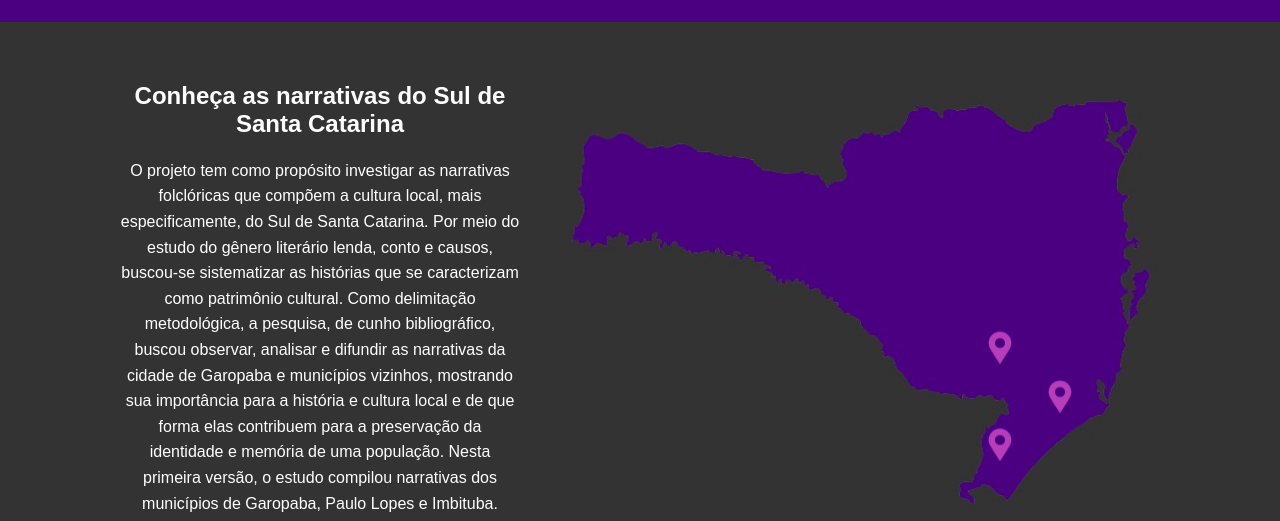
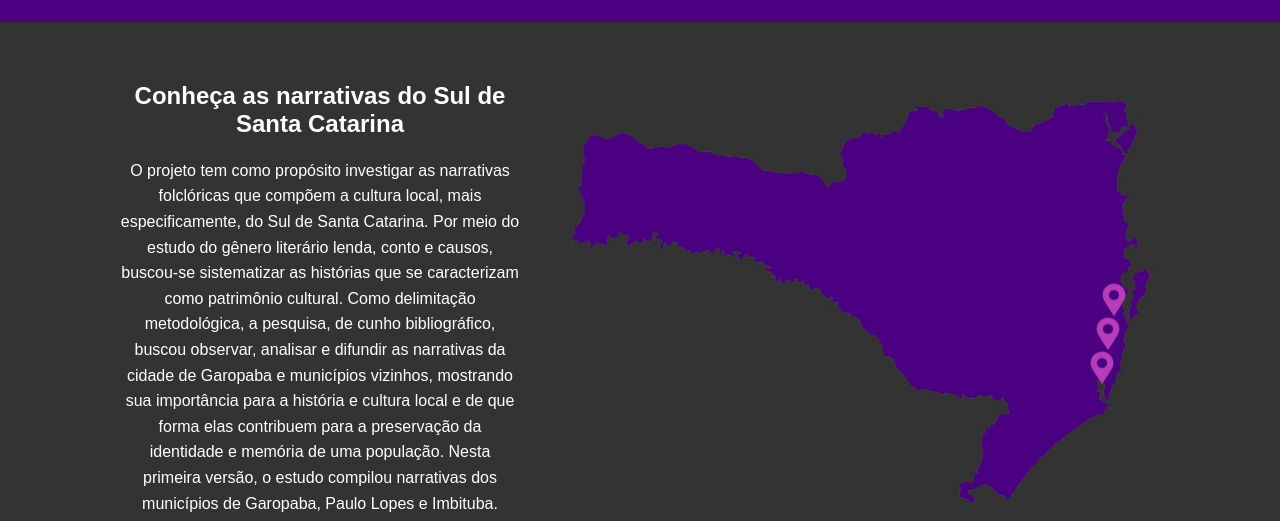
Before and after one commit to contoselendas/contos-e-lendas, a plain HTML site: page index.html in a window 1280 px wide. Shown: the part 262-783 px from the top of the page. Drawn offline with Linux system fonts and the light colour scheme.

Commit message:
Update index.html

```diff
--- a/index.html
+++ b/index.html
@@ -158,13 +158,13 @@
             <div class="map-container">
                 <img src="MAPAROXO3.jpg" alt="Mapa">
                 <a href="paulo_lopes.html">
-                    <img src="PIN.PNG.png" class="pin" style="top: 65%; left: 80%;" alt="Pin 1">
+                    <img src="PIN.PNG.png" class="pin" style="top: 45%; left: 89%;" alt="Pin 1">
                 </a>
                 <a href="imbitiba.html">
-                    <img src="PIN.PNG.png" class="pin" style="top: 55%; left: 70%;" alt="Pin 2">
+                    <img src="PIN.PNG.png" class="pin" style="top: 59%; left: 87%;" alt="Pin 2">
                 </a>
                 <a href="garopaba.html">
-                    <img src="PIN.PNG.png" class="pin" style="top: 75%; left: 70%;" alt="Pin 3">
+                    <img src="PIN.PNG.png" class="pin" style="top: 52%; left: 88%;" alt="Pin 3">
                 </a>
             </div>
         </div>
```
